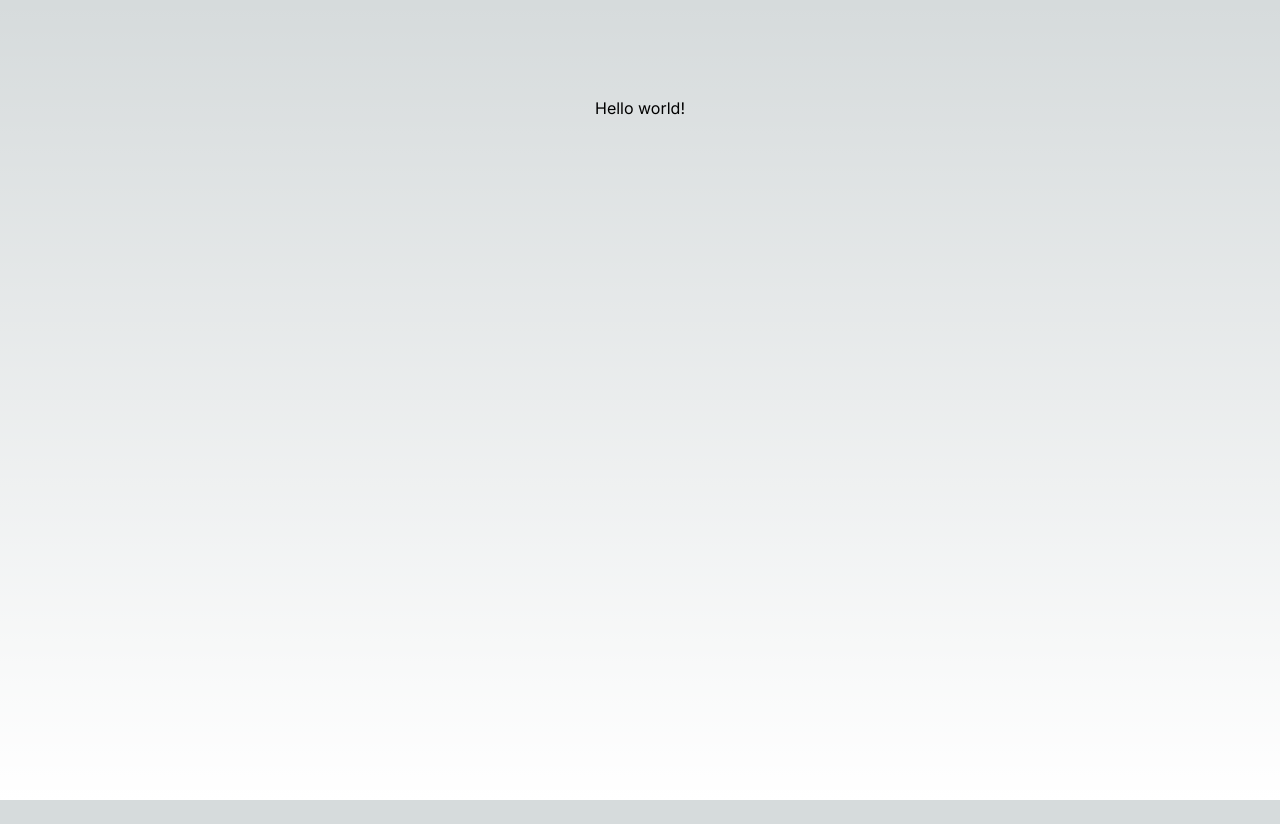
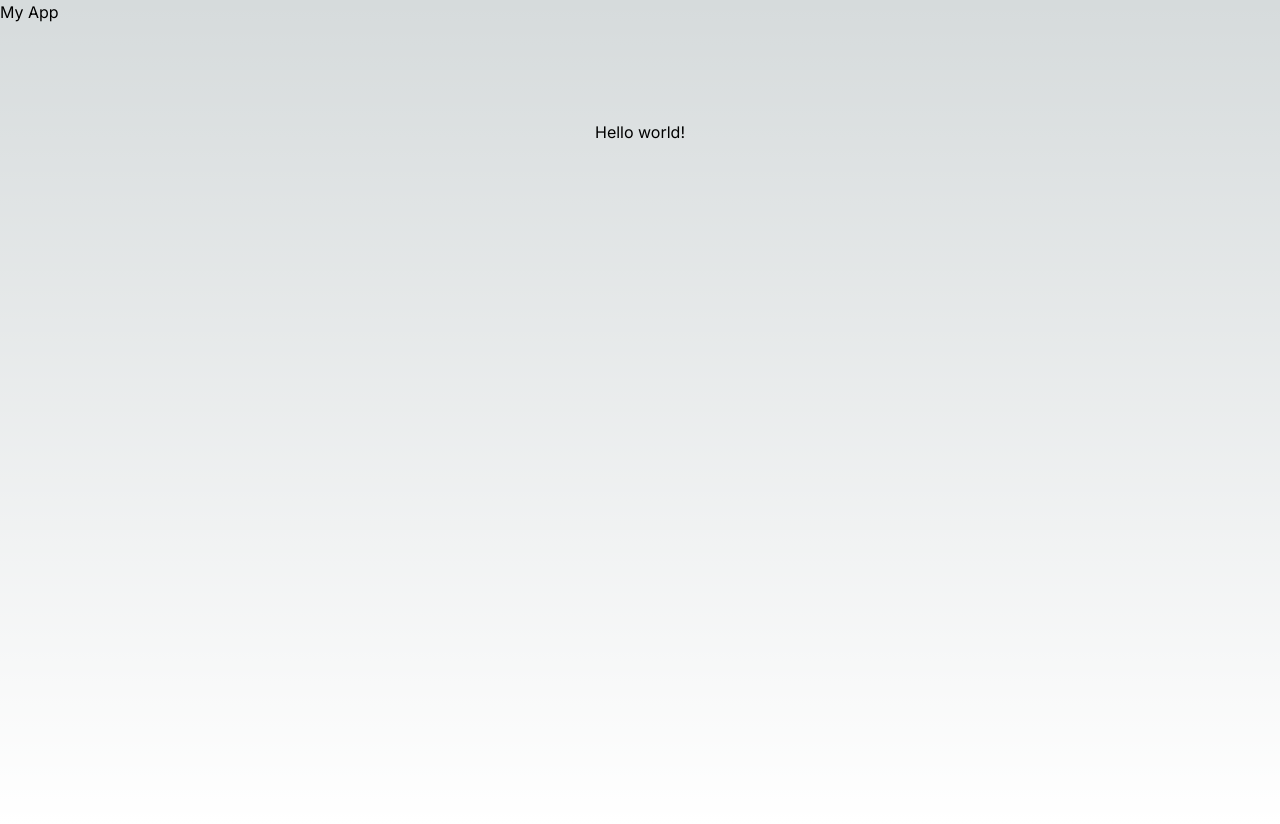
Before and after one commit to tmutimer/wishlist-app, a Next.js app: page / in a window 1280 px wide. Before the commit the page ends 800 px from the top, so only its background shows below. Built offline with nearby package versions, Linux system fonts and the light colour scheme.

Commit message:
Add basic header

```diff
--- a/app/layout.tsx
+++ b/app/layout.tsx
@@ -1,12 +1,13 @@
 import type { Metadata } from 'next'
 import { Inter } from 'next/font/google'
 import './globals.css'
+import Header from '@/components/header'
 
 const inter = Inter({ subsets: ['latin'] })
 
 export const metadata: Metadata = {
-  title: 'Create Next App',
-  description: 'Generated by create next app',
+  title: 'Wishlist App',
+  description: 'A place to create your christmas and birthday lists, and more',
 }
 
 export default function RootLayout({
@@ -16,7 +17,10 @@ export default function RootLayout({
 }) {
   return (
     <html lang="en">
-      <body className={inter.className}>{children}</body>
+      <body className={inter.className}>
+        <Header />
+        {children}
+        </body>
     </html>
   )
 }
--- /dev/null
+++ b/components/header.tsx
@@ -0,0 +1,9 @@
+import React from "react"
+
+export default function Header() {
+    return (
+      <header>
+        <h1>My App</h1>
+      </header>
+    )
+  }
```
